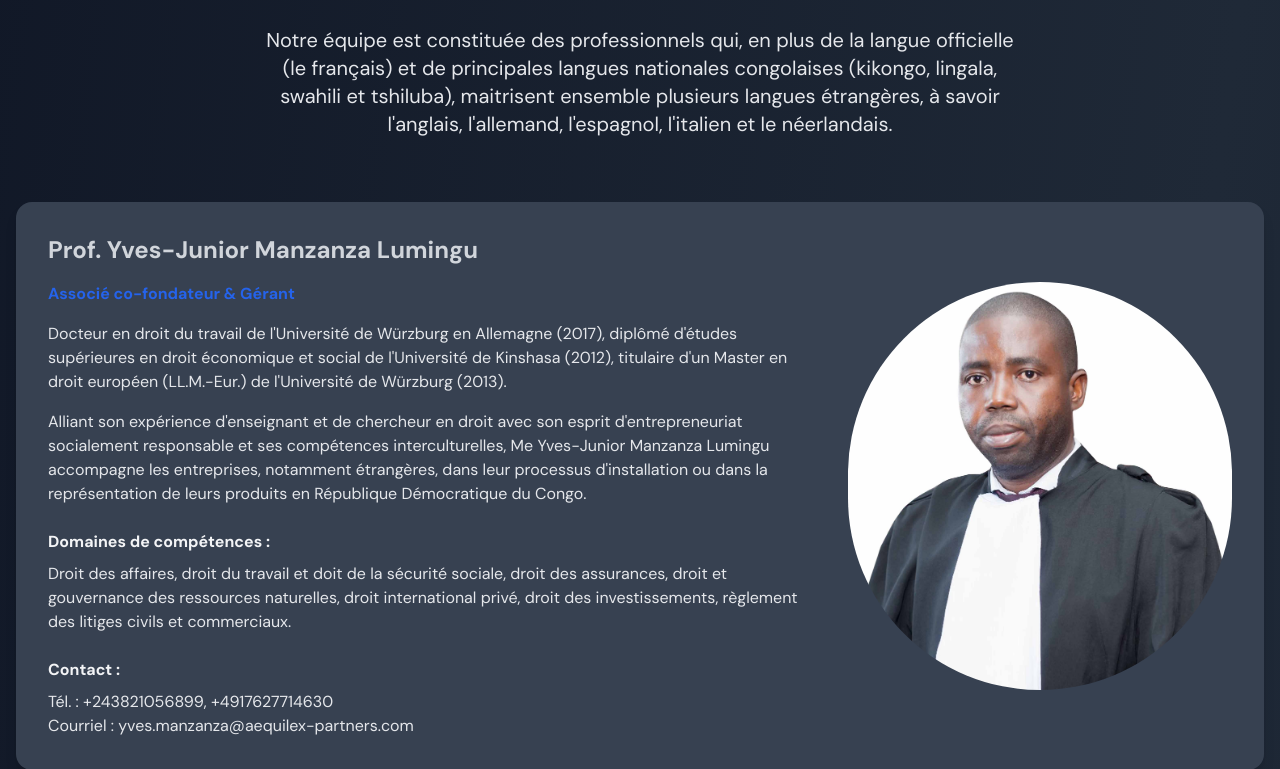
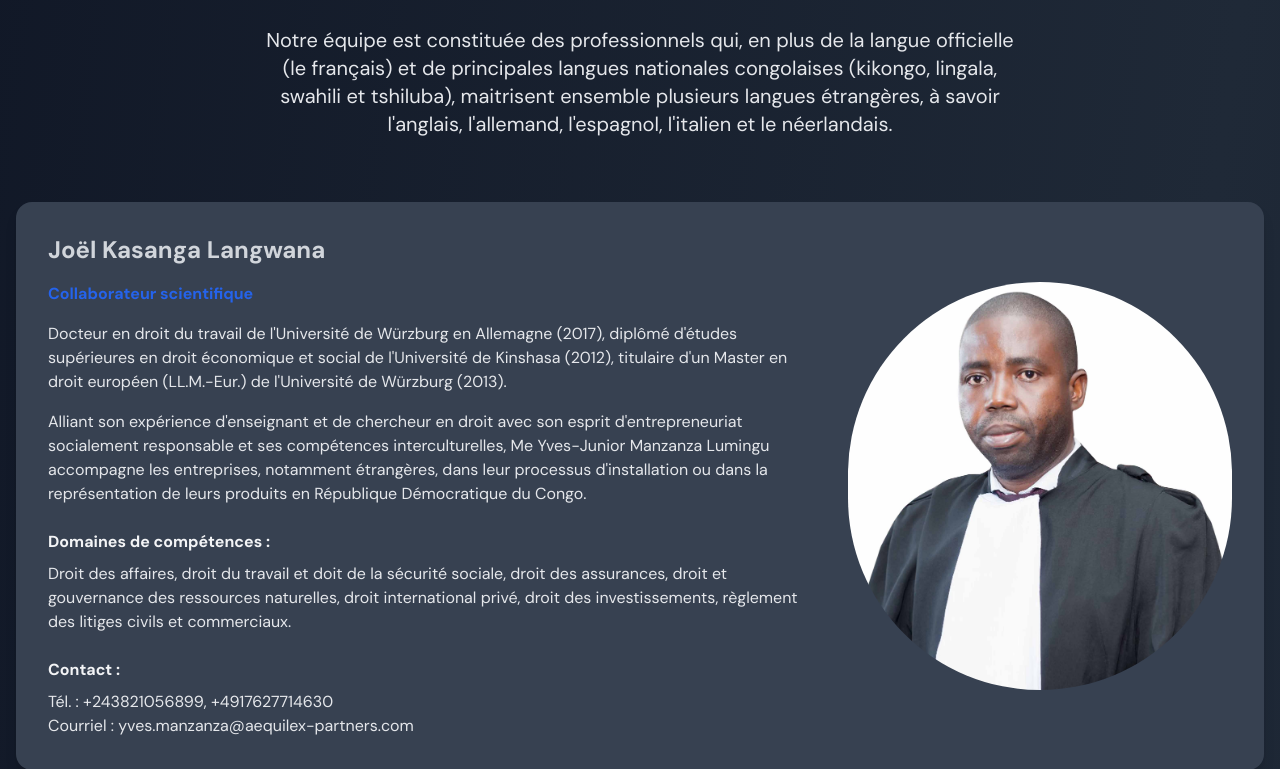
Before and after one commit to Pamoja-Solution/legal, a PHP site: page /equipes.php in a window 1280 px wide. Shown: the part 294-1063 px from the top of the page. Run offline with PHP 8.4, Linux system fonts and the light colour scheme; some libraries are stand-ins or nearby versions.

Commit message:
ajout de données dans equipes correction

```diff
--- a/equipes.php
+++ b/equipes.php
@@ -23,14 +23,16 @@
             <div class="flex flex-col md:flex-row items-center gap-8 bg-gray-700 rounded-2xl p-8 shadow-lg hover:shadow-xl transition-shadow duration-300">
                 <div class="md:w-2/3 space-y-4">
                     <h3 class="text-2xl font-bold text-gray-300">
-                        Prof. Yves-Junior Manzanza Lumingu
+                    Joël Kasanga Langwana
+
                     </h3>
                     <p class="text-blue-600 font-semibold">
-                        Associé co-fondateur & Gérant
+                    Collaborateur scientifique
                     </p>
                     <div class="prose text-gray-200">
                         <p class="mb-4">
                             Docteur en droit du travail de l'Université de Würzburg en Allemagne (2017), diplômé d'études supérieures en droit économique et social de l'Université de Kinshasa (2012), titulaire d'un Master en droit européen (LL.M.-Eur.) de l'Université de Würzburg (2013).
+
                         </p>
                         <p class="mb-4">
                             Alliant son expérience d'enseignant et de chercheur en droit avec son esprit d'entrepreneuriat socialement responsable et ses compétences interculturelles, Me Yves-Junior Manzanza Lumingu accompagne les entreprises, notamment étrangères, dans leur processus d'installation ou dans la représentation de leurs produits en République Démocratique du Congo.
```
